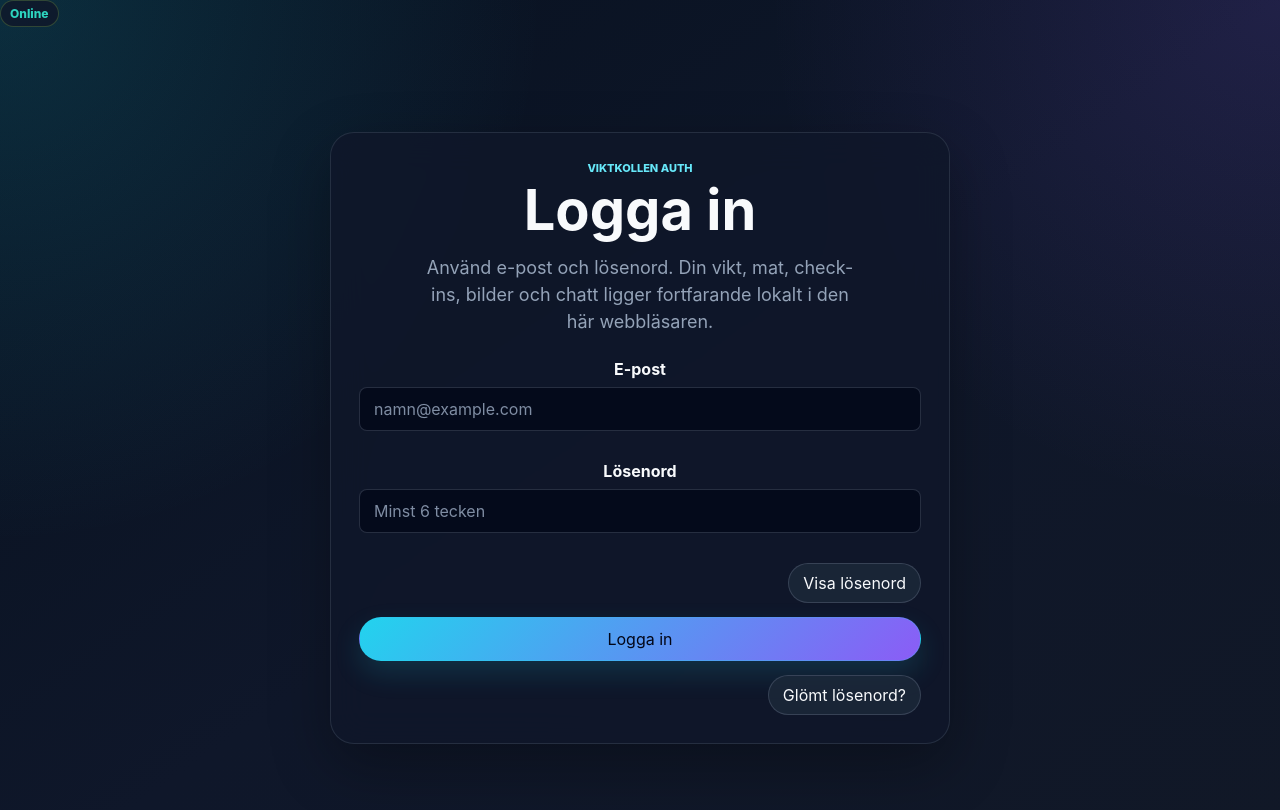
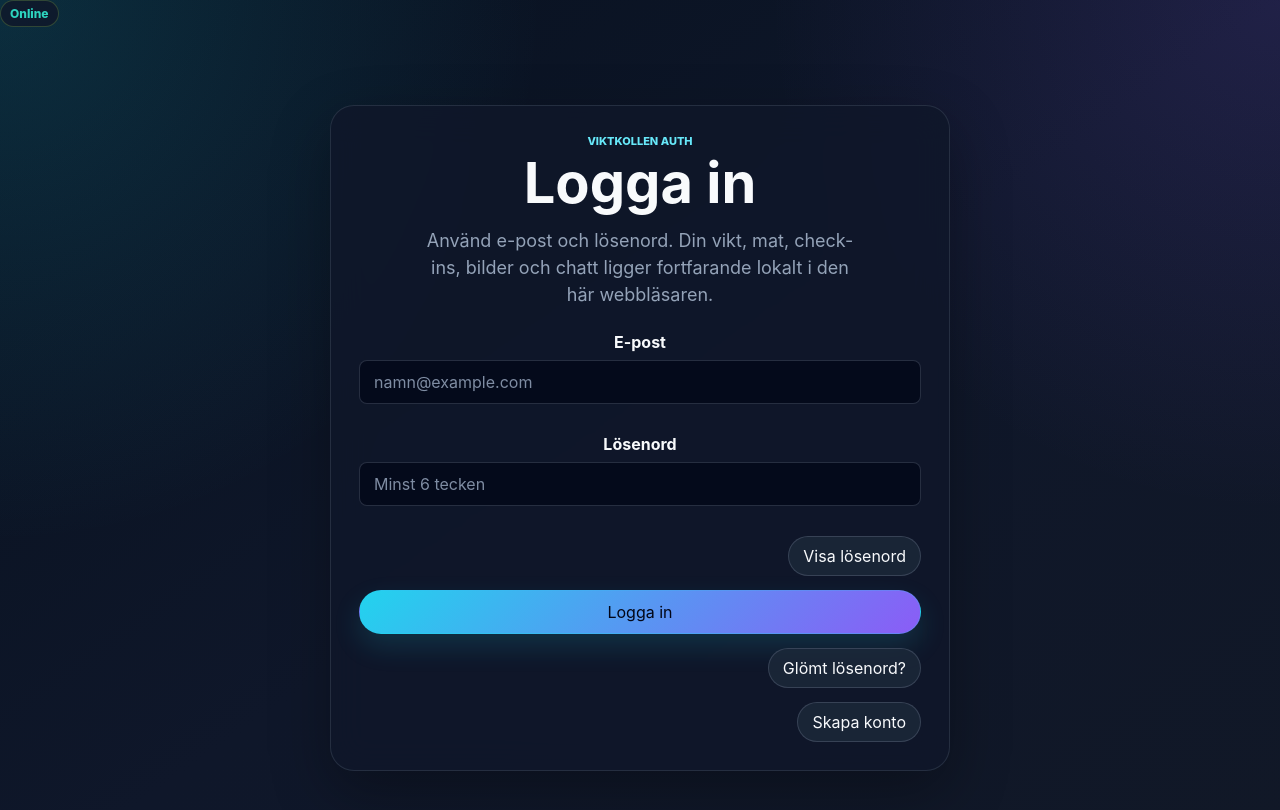
Before and after one commit to hassan83-sudo/viktkollen-app, a React (Vite) app: page / in a window 1280 px wide. Shown: the top 810 px of the page. Built offline with nearby package versions, Linux system fonts and the light colour scheme; no server answers.

Commit message:
fix(auth): restore signup option in staging preview login

```diff
--- a/src/components/AuthPanel.jsx
+++ b/src/components/AuthPanel.jsx
@@ -21,6 +21,7 @@ function AuthPanel({
   authNotice,
   authStatus,
   onSignIn,
+  onSignUp,
 }) {
   const [mode, setMode] = useState(() =>
     isRecoveryLink() ? 'choose-new-password' : 'sign-in',
@@ -34,6 +35,7 @@ function AuthPanel({
   const [resetLoading, setResetLoading] = useState(false)
   const [resetCooldown, setResetCooldown] = useState(0)
   const isConfigured = Boolean(authStatus?.authEnabled)
+  const isSigningUp = mode === 'sign-up'
   const isResettingPassword = mode === 'reset-password'
   const isChoosingNewPassword = mode === 'choose-new-password'
   const isBusy = authLoading || resetLoading
@@ -142,6 +144,15 @@ function AuthPanel({
       return
     }
 
+    if (isSigningUp) {
+      if (password !== confirmPassword) {
+        setFormError('Lösenorden matchar inte.')
+        return
+      }
+      await onSignUp({ email: normalizedEmail, password })
+      return
+    }
+
     await onSignIn({ email: normalizedEmail, password })
   }
 
@@ -154,14 +165,14 @@ function AuthPanel({
             ? 'Välj nytt lösenord'
             : isResettingPassword
               ? 'Glömt lösenord?'
-              : 'Logga in'}
+              : isSigningUp ? 'Skapa konto' : 'Logga in'}
         </h1>
         <p className="welcome-subtitle">
           {isChoosingNewPassword
             ? 'Skriv ditt nya lösenord två gånger och spara det.'
             : isResettingPassword
               ? 'Ange e-postadressen till ditt konto så skickar vi en återställningslänk.'
-              : 'Använd e-post och lösenord. Din vikt, mat, check-ins, bilder och chatt ligger fortfarande lokalt i den här webbläsaren.'}
+              : isSigningUp ? 'Ange e-post och välj ett lösenord för ditt nya konto.' : 'Använd e-post och lösenord. Din vikt, mat, check-ins, bilder och chatt ligger fortfarande lokalt i den här webbläsaren.'}
         </p>
 
         <form className="onboarding-form" onSubmit={handleSubmit}>
@@ -175,11 +186,11 @@ function AuthPanel({
           {!isResettingPassword && (
             <label className="field">
               <span>{isChoosingNewPassword ? 'Nytt lösenord' : 'Lösenord'}</span>
-              <input type={showPassword ? 'text' : 'password'} autoComplete={isChoosingNewPassword ? 'new-password' : 'current-password'} value={password} onChange={(event) => setPassword(event.target.value)} placeholder="Minst 6 tecken" disabled={!isConfigured || isBusy} required />
+              <input type={showPassword ? 'text' : 'password'} autoComplete={isChoosingNewPassword || isSigningUp ? 'new-password' : 'current-password'} value={password} onChange={(event) => setPassword(event.target.value)} placeholder="Minst 6 tecken" disabled={!isConfigured || isBusy} required />
             </label>
           )}
 
-          {isChoosingNewPassword && (
+          {(isChoosingNewPassword || isSigningUp) && (
             <label className="field">
               <span>Upprepa nytt lösenord</span>
               <input type={showPassword ? 'text' : 'password'} autoComplete="new-password" value={confirmPassword} onChange={(event) => setConfirmPassword(event.target.value)} placeholder="Skriv lösenordet igen" disabled={!isConfigured || isBusy} required />
@@ -201,11 +212,17 @@ function AuthPanel({
                   ? resetCooldown > 0
                     ? `Skicka igen om ${resetCooldown} s`
                     : 'Skicka återställningslänk'
-                  : 'Logga in'}
+                  : isSigningUp ? 'Skapa konto' : 'Logga in'}
           </button>
 
           {mode === 'sign-in' && (
-            <button className="secondary-button" type="button" onClick={() => changeMode('reset-password')} disabled={!isConfigured || isBusy}>Glömt lösenord?</button>
+            <>
+              <button className="secondary-button" type="button" onClick={() => changeMode('reset-password')} disabled={!isConfigured || isBusy}>Glömt lösenord?</button>
+              <button className="secondary-button" type="button" onClick={() => changeMode('sign-up')} disabled={!isConfigured || isBusy}>Skapa konto</button>
+            </>
+          )}
+          {isSigningUp && (
+            <button className="secondary-button" type="button" onClick={() => changeMode('sign-in')} disabled={isBusy}>Tillbaka till inloggning</button>
           )}
 
           {isResettingPassword && (
```
